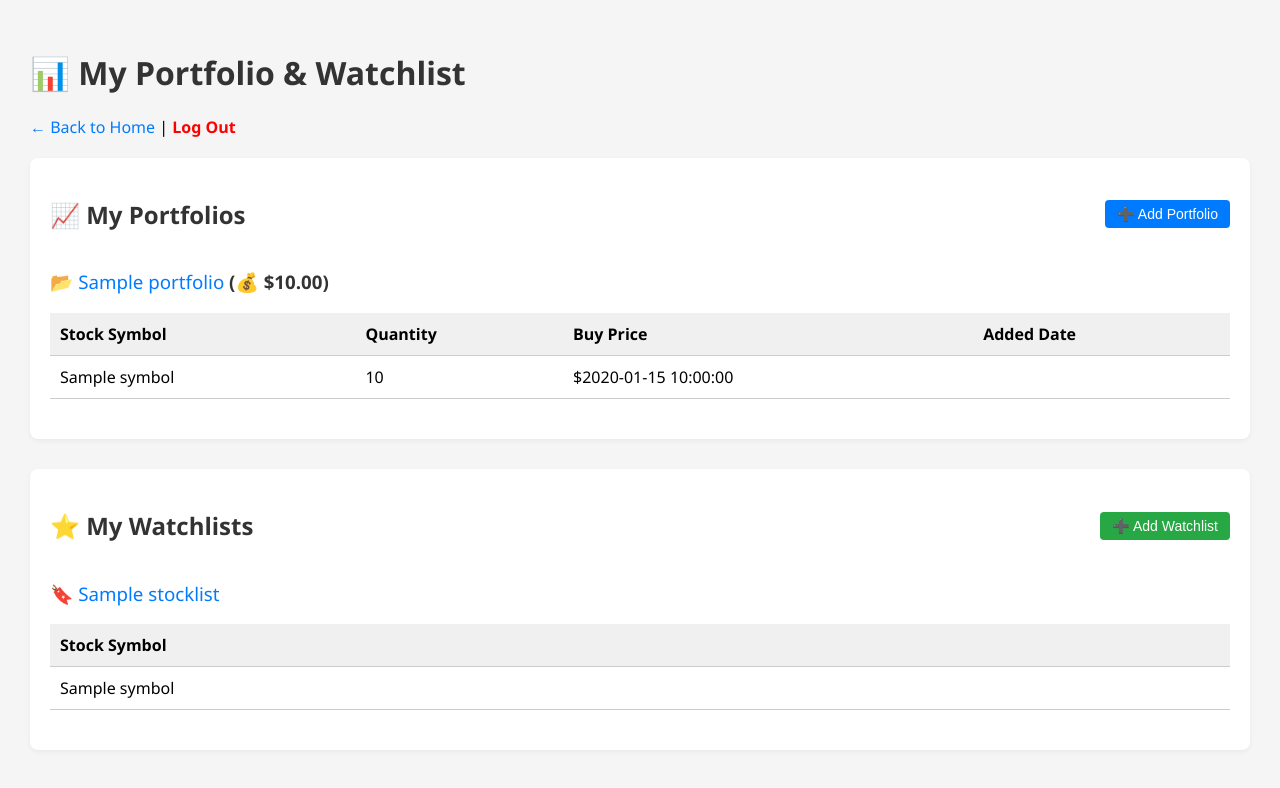
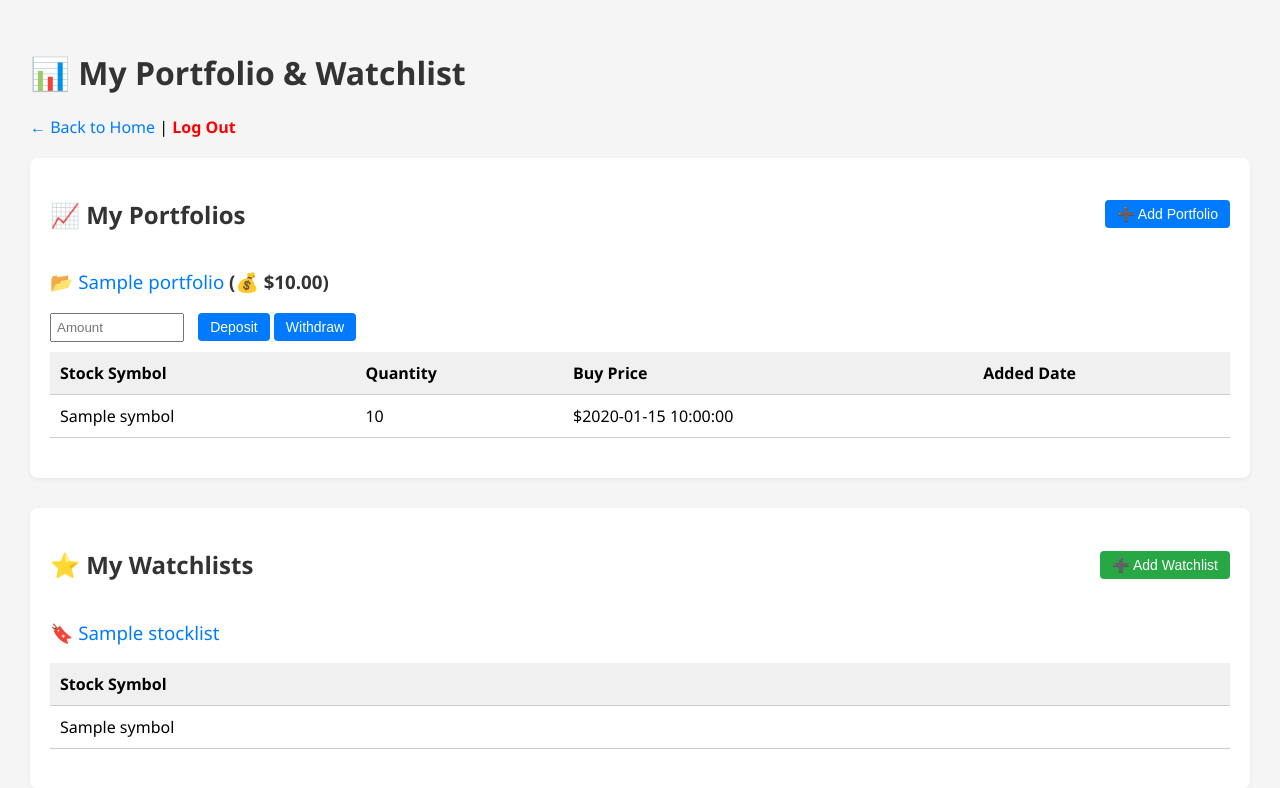
Before and after one commit to hahaws666/stocknetwork, a Flask app: page /portfolio_watchlist in a window 1280 px wide. Shown: the top 788 px of the page. Before the commit the page ends 754 px from the top, so only its background shows below. Run offline with Flask 3, Linux system fonts and the light colour scheme; the visitor is signed in with stand-in values (Sample User, id 1); a database or web service that is not in the repository returns one stand-in record (values such as "Sample title"); some libraries are stand-ins or nearby versions.

Commit message:
deposit and withdraw

```diff
--- a/app.py
+++ b/app.py
@@ -432,6 +432,7 @@ def portfolio_watchlist():
         SELECT pname, cashbalance
         FROM portfolio
         WHERE username = %s
+        ORDER BY pname
     """, (username,))
     portfolios = cursor.fetchall()
 
@@ -867,6 +868,71 @@ def cancel_friend_request():
     return jsonify({"message": "Friend request cancelled."}), 200
 
 
+@app.route("/deposit_withdraw", methods=["POST"])
+def deposit_withdraw():
+    if "username" not in session:
+        return redirect(url_for("login"))
+
+    username = session["username"]
+    pname = request.form.get("pname")
+    action = request.form.get("action")  # "deposit" or "withdraw"
+
+    try:
+        amount = float(request.form.get("amount"))
+    except (TypeError, ValueError):
+        return "Invalid amount format.", 400
+
+    if amount <= 0:
+        return "Amount must be greater than 0.", 400
+
+    conn = get_db_connection()
+    cursor = conn.cursor()
+
+    # 获取当前余额
+    cursor.execute("""
+        SELECT cashbalance FROM portfolio WHERE username = %s AND pname = %s
+    """, (username, pname))
+    result = cursor.fetchone()
+
+    if not result:
+        cursor.close()
+        conn.close()
+        return "Portfolio not found.", 404
+
+    current_balance = float(result[0])  # 确保是 float 类型
+
+    # Debug print（可移除）
+    print(f"[DEBUG] Action: {action}, Amount: {amount}, Current: {current_balance}")
+
+    # 更新余额
+    if action == "deposit":
+        new_balance = round(current_balance + amount, 2)
+    elif action == "withdraw":
+        if amount > current_balance:
+            cursor.close()
+            conn.close()
+            return "Not enough balance to withdraw.", 400
+        new_balance = round(current_balance - amount, 2)
+    else:
+        cursor.close()
+        conn.close()
+        return "Invalid action.", 400
+
+    # Debug 新余额
+    print(f"[DEBUG] New Balance: {new_balance}")
+
+    # 执行更新
+    cursor.execute("""
+        UPDATE portfolio SET cashbalance = %s WHERE username = %s AND pname = %s
+    """, (new_balance, username, pname))
+
+    conn.commit()
+    cursor.close()
+    conn.close()
+
+    return redirect(url_for("portfolio_watchlist"))
+
+
 @app.route('/add_stock_data/<symbol>', methods=['POST'])
 def add_stock_data(symbol):
     if 'username' not in session:
--- a/templates/portfolio_watchlist.html
+++ b/templates/portfolio_watchlist.html
@@ -137,8 +137,18 @@
         {% if portfolios %}
             {% for pname, cashbalance in portfolios %}
                 <h3>
-                    <a href="/portfolio_dashboard/{{ pname }}">📂 {{ pname }}</a> (💰 ${{ "%.2f"|format(cashbalance) }})
+                    <a href="/portfolio_dashboard/{{ pname }}">📂 {{ pname }}</a>
+                    (💰 ${{ "%.2f"|format(cashbalance) }})
                 </h3>
+
+                <!-- 🔽 新增：充值与出金表单 -->
+                <form method="POST" action="/deposit_withdraw" style="margin: 10px 0;">
+                    <input type="hidden" name="pname" value="{{ pname }}">
+                    <input type="number" name="amount" step="0.01" placeholder="Amount" required style="padding: 5px; margin-right: 10px; width: 120px;">
+                    <button name="action" value="deposit" class="btn">Deposit</button>
+                    <button name="action" value="withdraw" class="btn btn-danger">Withdraw</button>
+                </form>
+
                 {% if portfolio_holdings[pname] %}
                     <table>
                         <tr>
```
